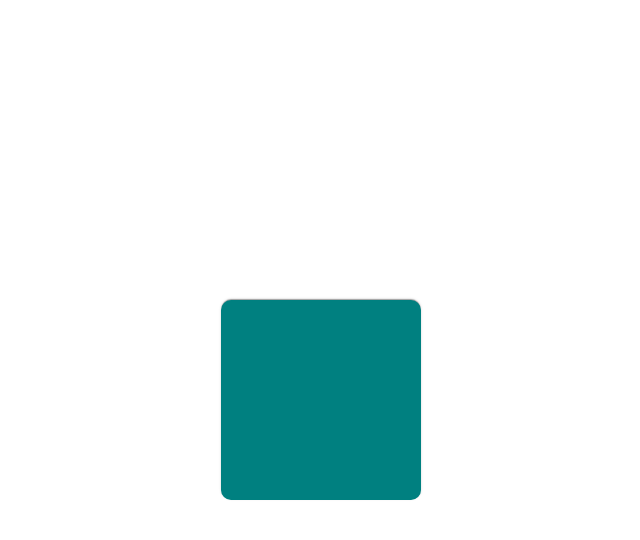
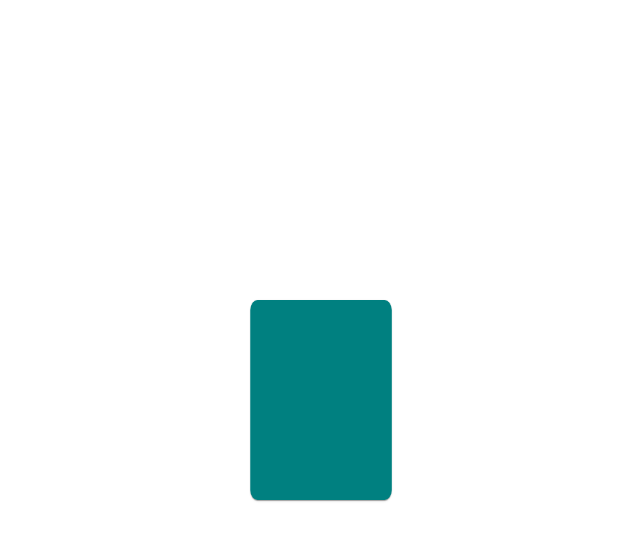
Before and after one commit to Dekan777/test01, a plain HTML site: page index.html in a window 1280 px wide. In both pictures the pointer is over the element 640 px from the left and 400 px from the top of the page. Shown: the whole page, without its empty margins (319-959 px from the left). Drawn offline with Linux system fonts and the light colour scheme.

Commit message:
Update styles.css

```diff
--- a/css/styles.css
+++ b/css/styles.css
@@ -70,5 +70,5 @@ body {
 /* When hovering, we change the values of the animated properties. */
 .box:hover {
   background-color: teal;
-  transform: rotate(180deg);
+  transform: rotateY(45deg);
 }
```
